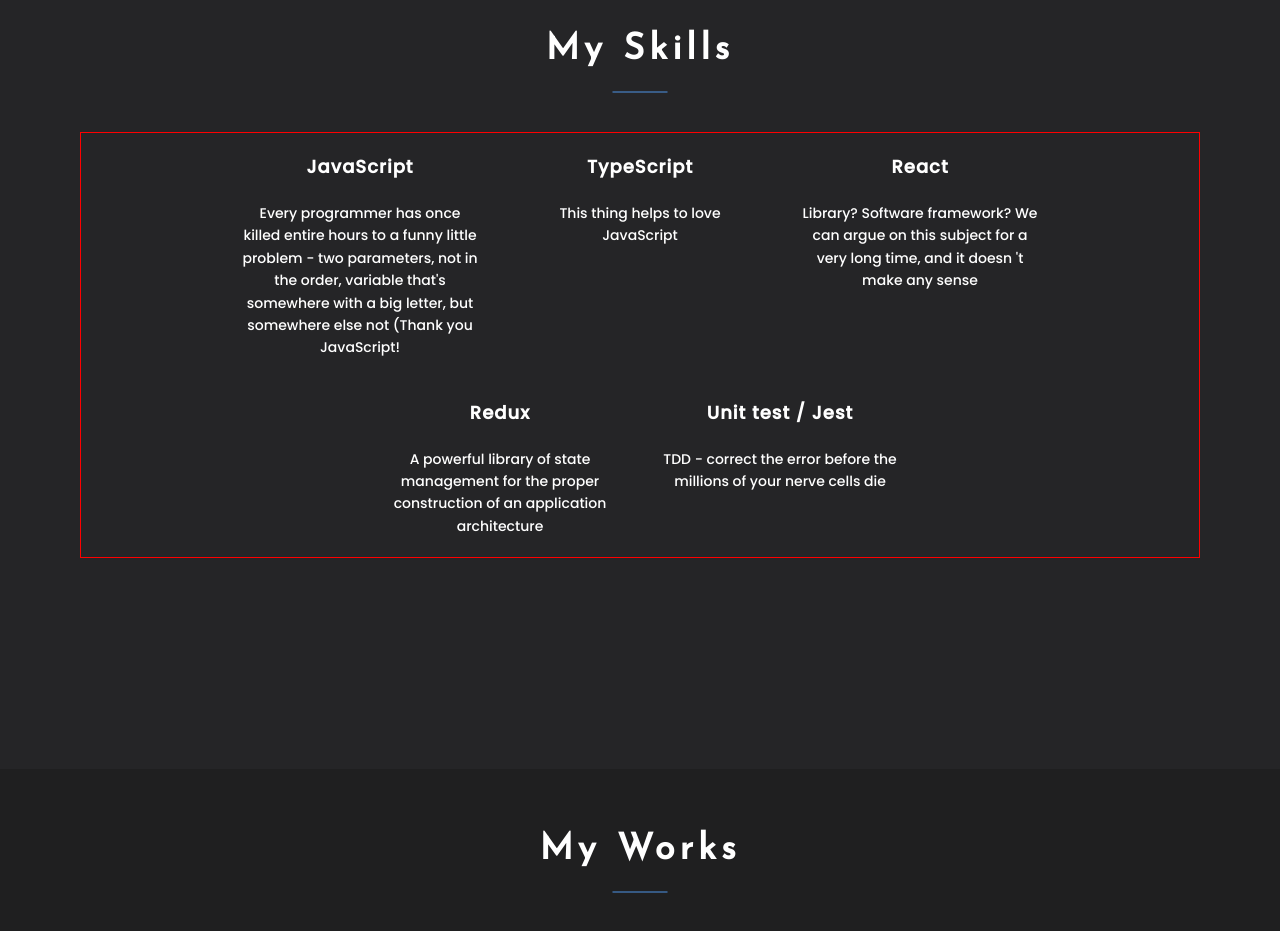
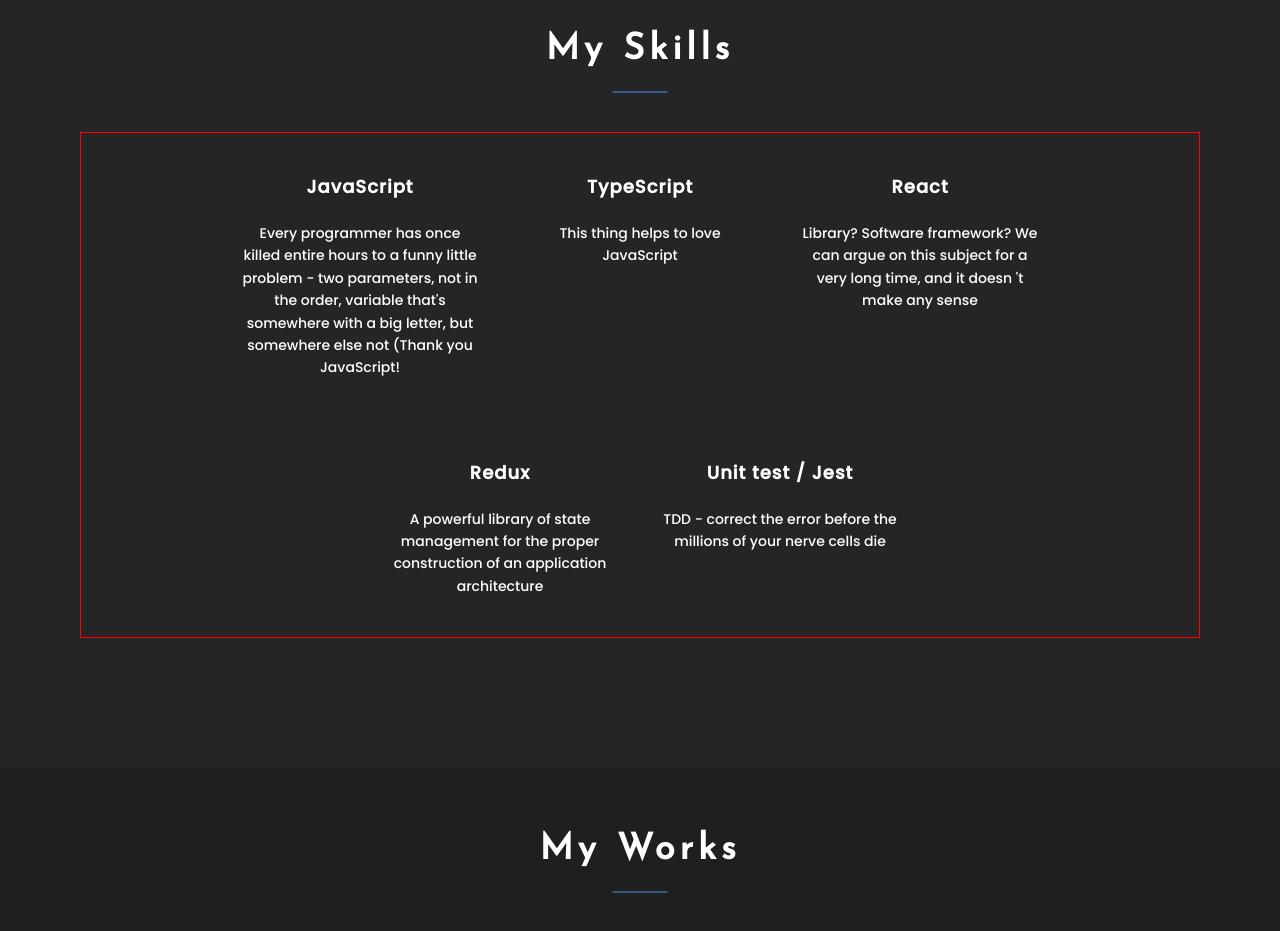
Before and after one commit to aivan3d66/portfolio, a React (Create React App) app: page / in a window 1280 px wide. Shown: the part 900-1831 px from the top of the page. Built offline with nearby package versions, Linux system fonts and the light colour scheme.

Commit message:
add Skills li styles

```diff
--- a/src/components/Skills/Skills.module.scss
+++ b/src/components/Skills/Skills.module.scss
@@ -22,6 +22,18 @@
   width: 100%;
   margin: 0 auto;
   padding: 0;
+
+  li {
+    display: flex;
+    flex-direction: column;
+  }
+}
+
+.skillItem__img {
+  width: 60px;
+  height: auto;
+  margin: 0 auto;
+  background-color: red;
 }
 
 @media (max-width: $mobile-width-only) {
```
